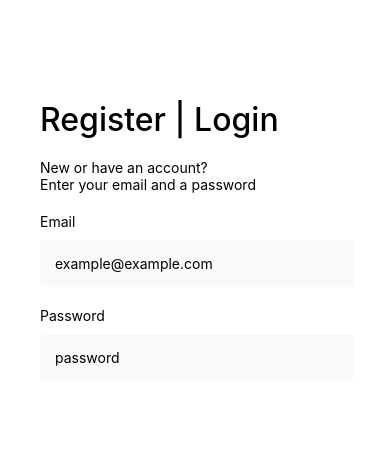
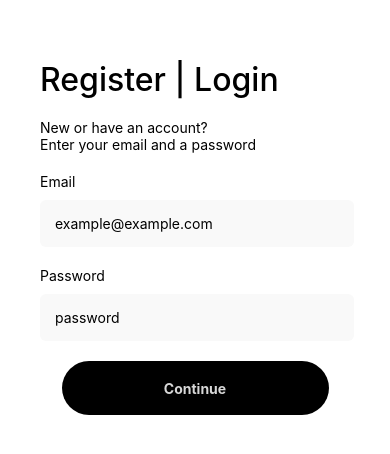
Before and after one commit to tawhidur-tanim/YogaMobile, a React Native app in the folder dyogaCustomer/: screen /AuthScreen in a window 390 px wide. Shown: the top 454 px of the page. Built offline with nearby package versions, Linux system fonts and the light colour scheme.

Commit message:
login screen design

```diff
--- a/dyogaCustomer/app/activities/AuthScreen.js
+++ b/dyogaCustomer/app/activities/AuthScreen.js
@@ -2,13 +2,14 @@ import { StatusBar } from 'expo-status-bar';
 import { StyleSheet, View, Text } from 'react-native';
 import EditText from '../components/EditText';
 import HeaderTitle from '../components/HeaderTitle';
+import DYogaButton from '../components/DYogaButton';
 
 
 export default function AuthScreen() {
     return (
     <View style={styles.container}>
 
-     <View style = {{...styles.row, marginTop: 100}}>
+     <View style = {{...styles.row, marginTop: 60}}>
          <HeaderTitle title={"Register | Login"}></HeaderTitle>
     </View>
 
@@ -38,10 +39,12 @@ export default function AuthScreen() {
 
     </View>
 
+    <View style = {{...styles.row, justifyContent:'center'}}>
+        <DYogaButton title='Continue'/>
+    </View>
+        <StatusBar style="auto" />
 
-
-        <StatusBar style="auto" />
-        </View>
+    </View>
     );
 }
 
@@ -49,14 +52,17 @@ const styles = StyleSheet.create({
     container: {
         flex: 1,
         backgroundColor: '#fff',
-        paddingLeft: 30
+        paddingLeft: 30,
+        paddingRight: 30,
+        width:'100%',
     },
 
     row: {
         flexDirection: 'row',
         justifyContent: 'flex-start',
         alignItems: 'center',
-        margin: 10
+        margin: 10,
+
       },
 
     column:{
```
